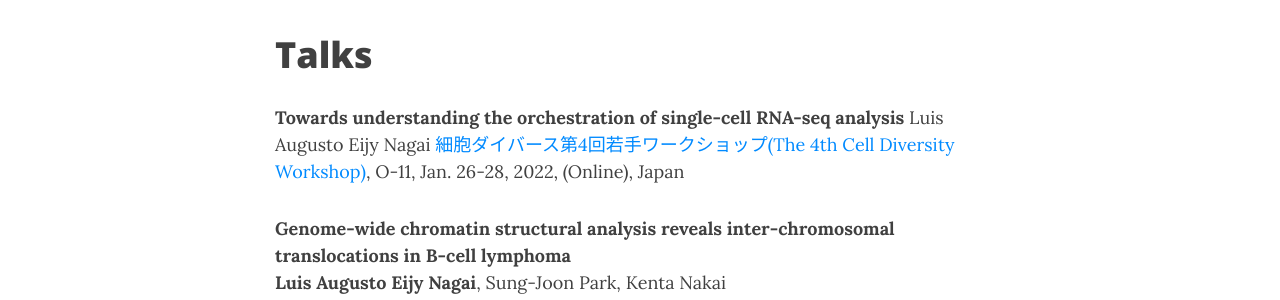
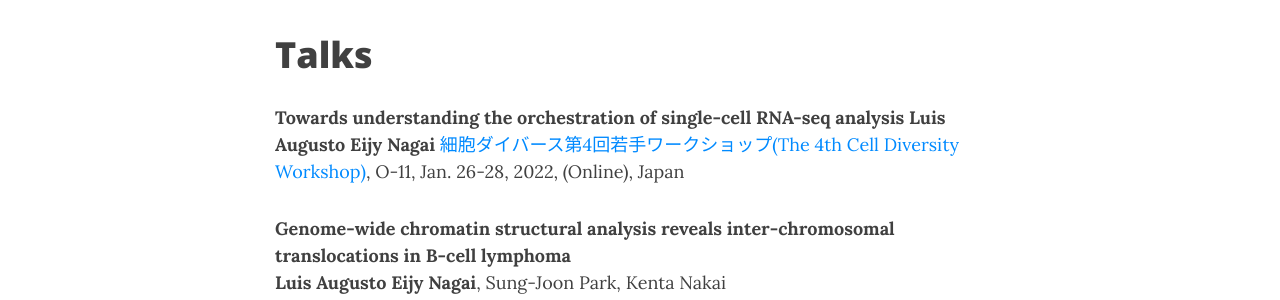
Before and after one commit to en-coding/en-coding.github.io, a Jekyll site: the page built from publications.md, in a window 1280 px wide and 900 px high, scrolled down 703 px. Shown: the part 150-450 px from the top of the window. Built offline with Jekyll 4.4.1, drawn with Linux system fonts in a browser that asks for light colours; nearby versions of some CDN libraries.

```diff
--- a/publications.md
+++ b/publications.md
@@ -25,7 +25,7 @@
 # Talks
 
 **Towards understanding the orchestration of single-cell RNA-seq analysis**
-Luis Augusto Eijy Nagai
+**Luis Augusto Eijy Nagai**
 [細胞ダイバース第4回若手ワークショップ(The 4th Cell Diversity Workshop)](http://cdiversity.umin.jp/event/index.html), O-11, Jan. 26-28, 2022, (Online), Japan
 
 **Genome-wide chromatin structural analysis reveals inter-chromosomal translocations in B-cell lymphoma**
```
